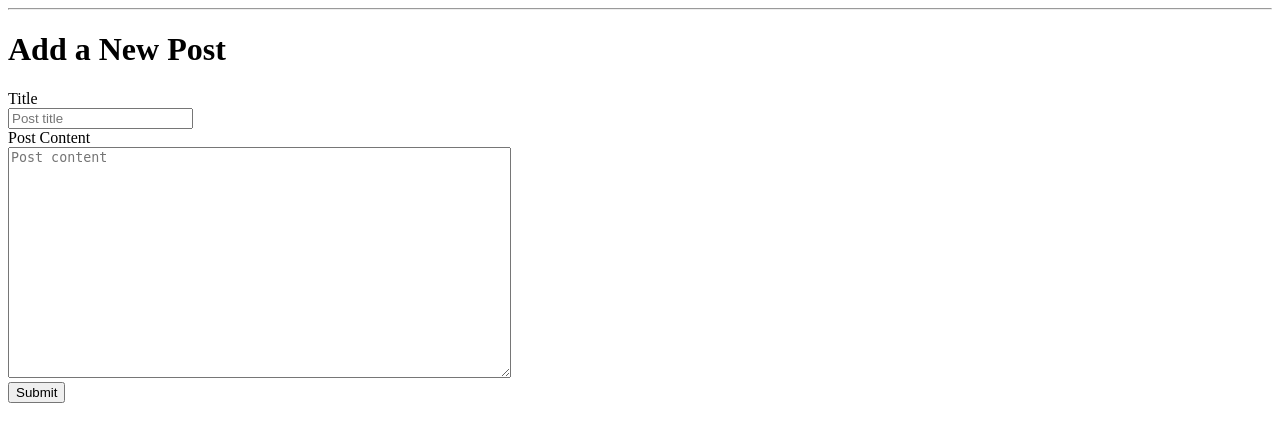
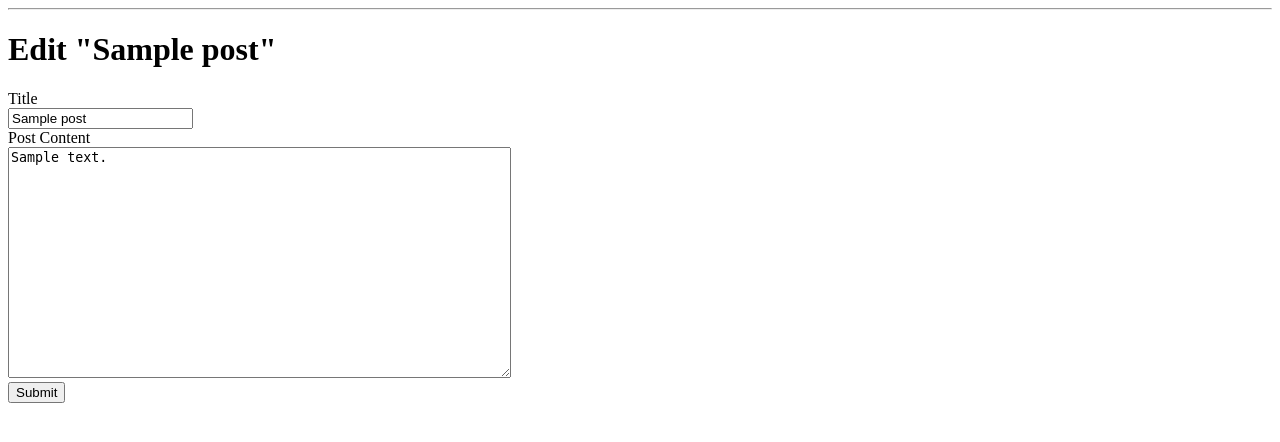
Before and after one commit to aheg7b/IT4320-flask-blog, a Flask app: template templates/edit.html in a window 1280 px wide. Shown: the part 63-505 px from the top of the page. Run offline with Flask 3, Linux system fonts and the light colour scheme; the template is opened without the code that fills it: most values are stand-ins (such as "Sample title", 1, 10 or a date in 2020).

Commit message:
edited edit page to relect its functionality

```diff
--- a/templates/edit.html
+++ b/templates/edit.html
@@ -1,13 +1,13 @@
 {% extends 'base.html' %}
 
 {% block content %}
-    <h1>{% block title %} Add a New Post {% endblock %}</h1>
+    <h1>{% block title %} Edit "{{ post ['title']}}" {% endblock %}</h1>
     <form method="post">
         <label for="title">Title</label>
         <br>
         <input type="text" name="title"
                placeholder="Post title"
-               value="{{ request.form['title'] }}"></input>
+               value="{{ request.form['title'] or post['title'] }}"></input>
         <br>
 
         <label for="content">Post Content</label>
@@ -16,7 +16,7 @@
                   placeholder="Post content"
                   rows="15"
                   cols="60"
-                  >{{ request.form['content'] }}</textarea>
+                  >{{ request.form['content'] or post['content']}}</textarea>
         <br>
         <button type="submit">Submit</button>
     </form>
```
